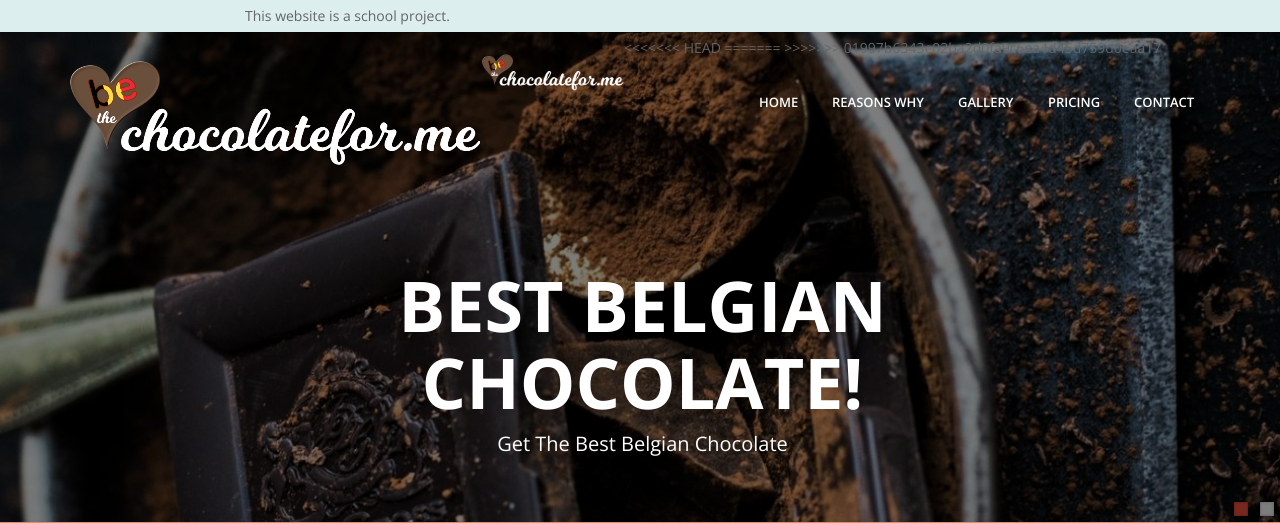
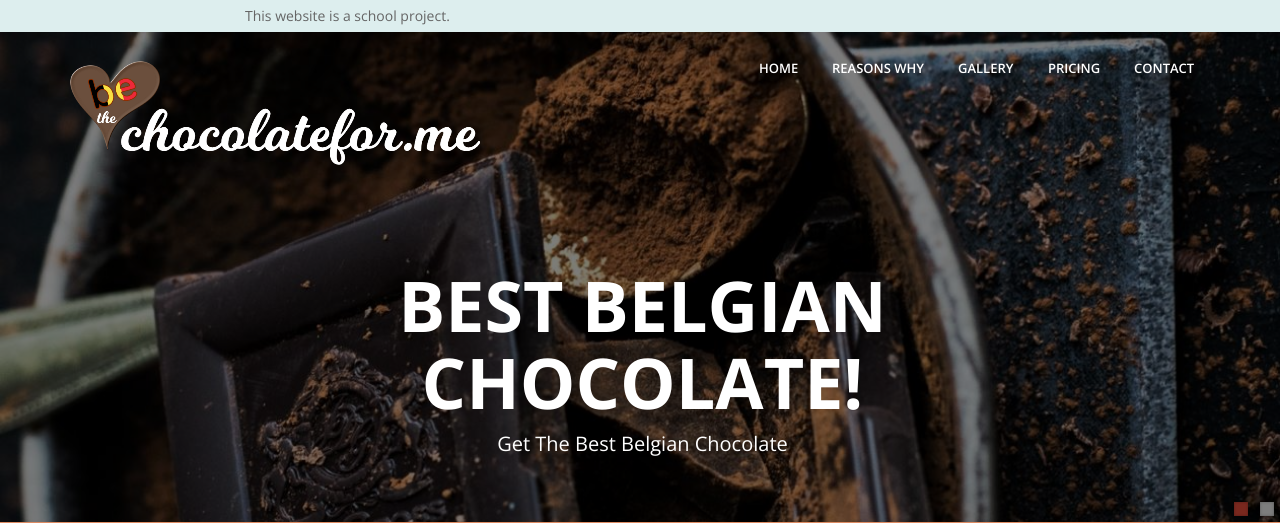
Before and after one commit to Rikajlo/chocolate, a PHP site: page /index.php in a window 1280 px wide. Shown: the top 523 px of the page. Run offline with PHP 8.4, Linux system fonts and the light colour scheme.

Commit message:
Update testing/header.php

```diff
--- a/testing/header.php
+++ b/testing/header.php
@@ -12,15 +12,13 @@
                     <span class="icon-bar"></span>
                     <span class="icon-bar"></span>
                 </button>
-<<<<<<< HEAD
+
                 <?php if (isset($index))
                     echo '<a class="navbar-brand" href="index.php"><img src="img/smolllogo/logowhite.png" alt="Belgian Chocolate"></a>';
                 else
                     echo '<a class="navbar-brand" href="index.php"><img src="img/smolllogo/logowhite.png" height="50" alt="Belgian Chocolate"></a>';
                 ?>
-=======
-                <a class="navbar-brand" href="index.html"><img src="img/smolllogo/logowhite.png" height="40" alt="Belgian Chocolate"></a>
->>>>>>> 01997b6343e02ba2d0fa9c6ea4d45d759d0eaa17
+
             </div>
             <div class="navbar-collapse collapse ">
                 <ul class="nav navbar-nav">
```
